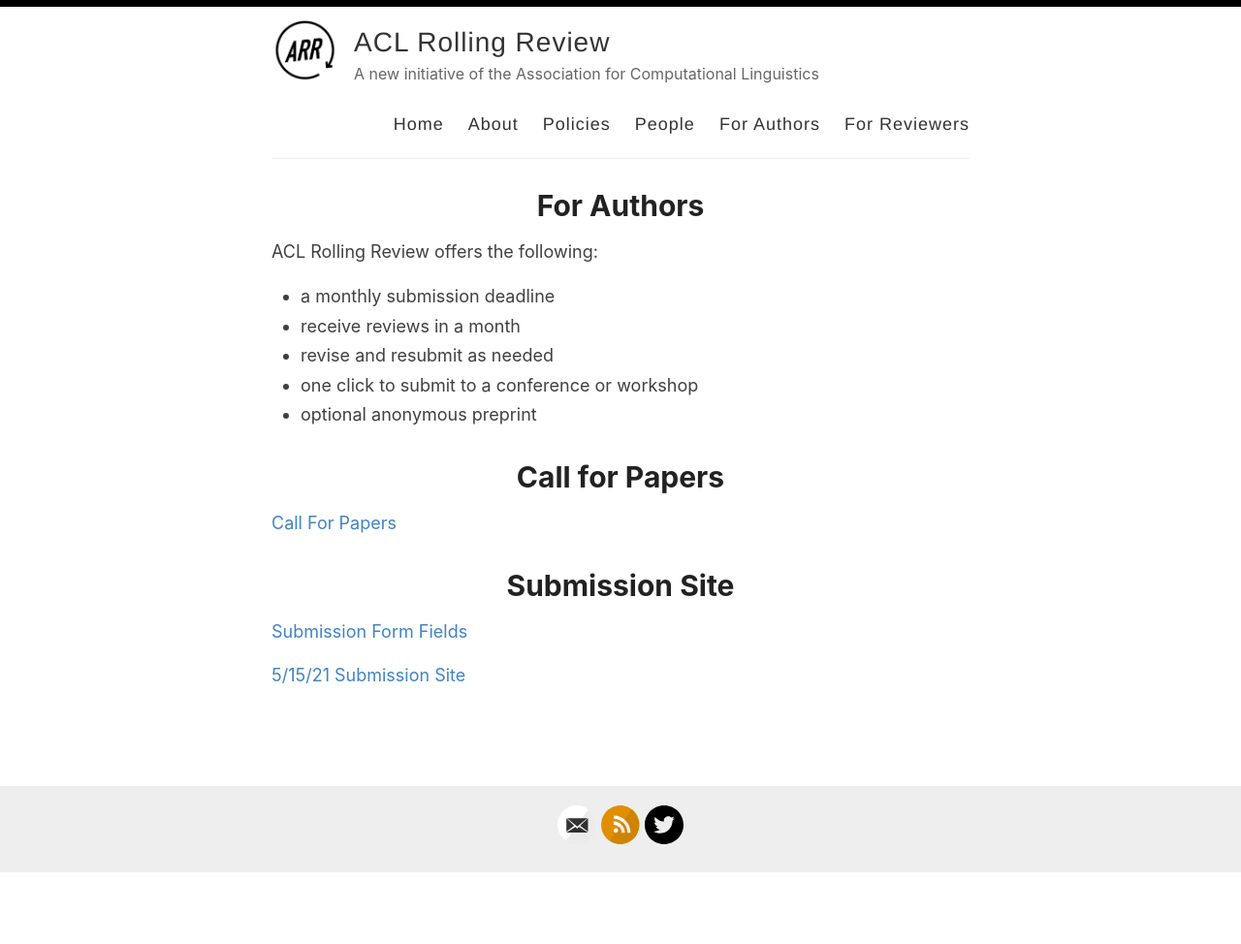
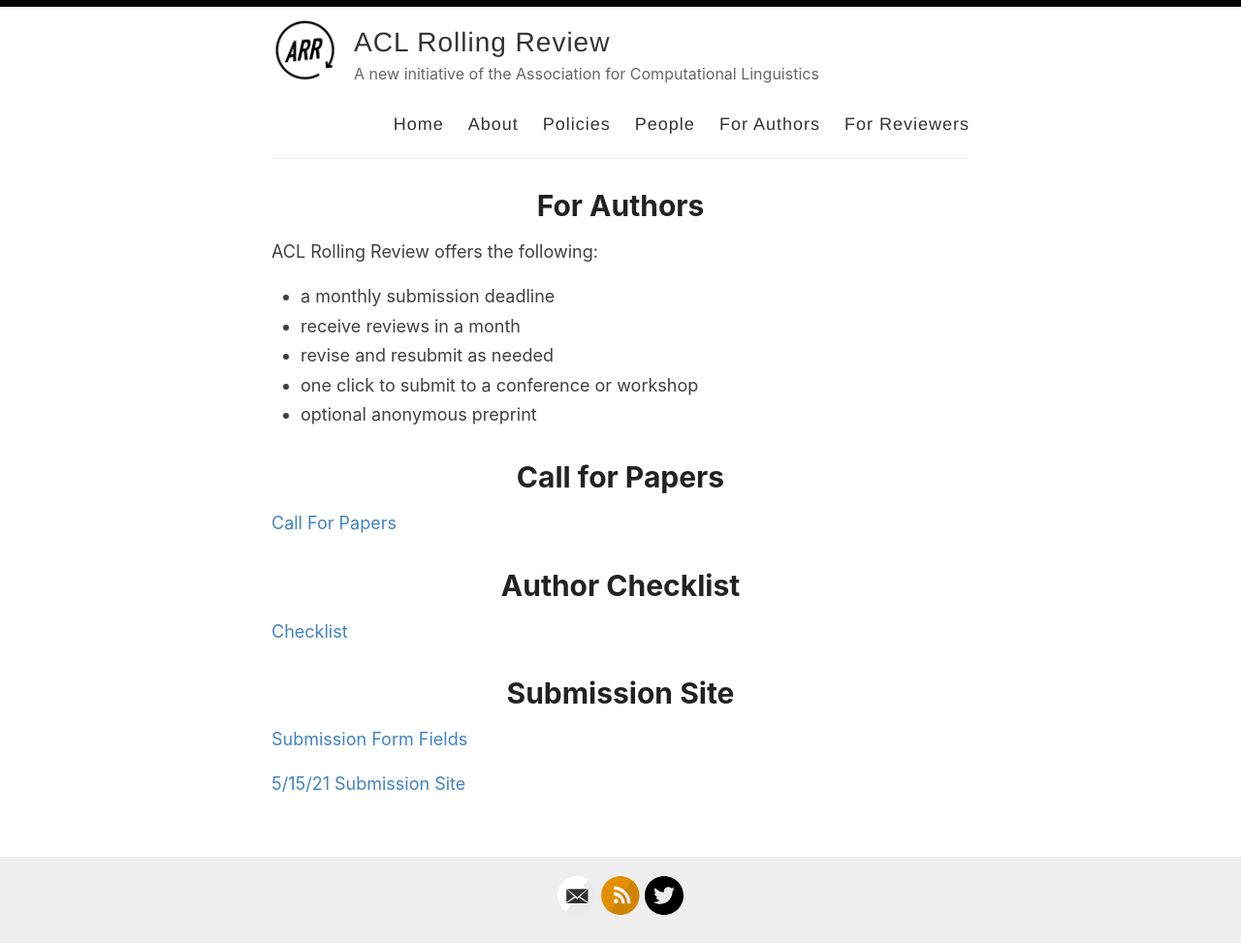
Before and after one commit to amitmerchant1990/reverie, a Jekyll site: the page built from authors.md, in a window 1280 px wide. Shown: the whole page at 97% size. Built offline with Jekyll 4.4.1, drawn with Linux system fonts in a browser that asks for light colours; before the commit the page ends 901 px from its top, so only the background shows below that.

Commit message:
Update authors.md

```diff
--- a/authors.md
+++ b/authors.md
@@ -15,6 +15,10 @@
 
 [Call For Papers](https://aclrollingreview.org/cfp)
 
+# Author Checklist
+
+[Checklist](https://aclrollingreview.org/authorchecklist)
+
 # Submission Site
 
 [Submission Form Fields](https://aclrollingreview.org/submissionform)
```
